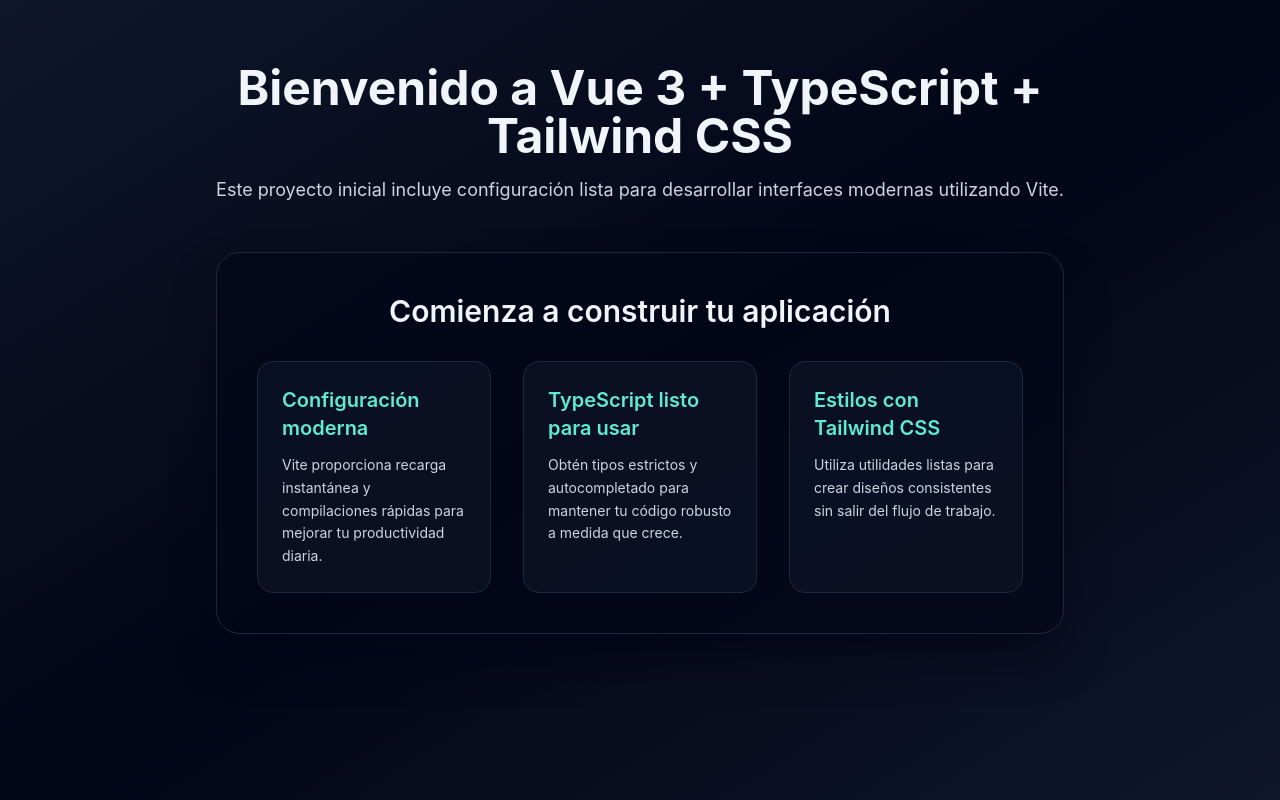
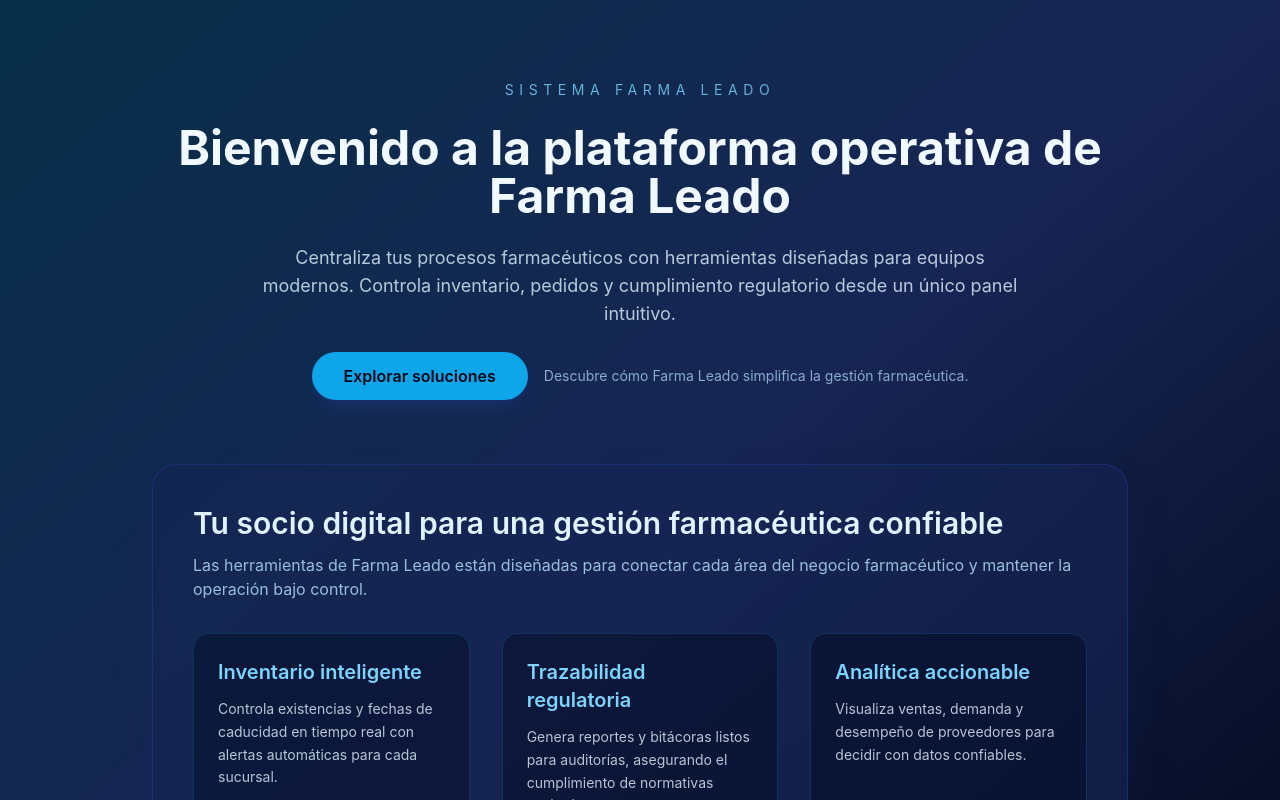
Before and after one commit to claudioAlmodovar/proyectoIaIsaac, a Vue app in the folder frontend/: page / in a window 1280 px wide. Shown: the top 800 px of the page. Built offline with nearby package versions, Linux system fonts and the light colour scheme.

Commit message:
feat: refresh landing page for Farma Leado

```diff
--- a/frontend/src/App.vue
+++ b/frontend/src/App.vue
@@ -3,15 +3,42 @@
 </script>
 
 <template>
-  <main class="min-h-screen bg-gradient-to-br from-slate-900 via-slate-950 to-slate-900">
-    <section class="mx-auto flex max-w-4xl flex-col gap-12 px-6 py-16 text-center">
-      <header class="space-y-4">
-        <h1 class="text-4xl font-bold md:text-5xl">Bienvenido a Vue 3 + TypeScript + Tailwind CSS</h1>
-        <p class="text-lg text-slate-300">
-          Este proyecto inicial incluye configuración lista para desarrollar interfaces modernas utilizando Vite.
+  <main
+    class="min-h-screen bg-gradient-to-br from-sky-950 via-blue-950 to-slate-950 text-sky-50"
+  >
+    <section class="mx-auto flex max-w-5xl flex-col gap-16 px-6 py-20 text-center">
+      <header class="space-y-6">
+        <p class="text-sm uppercase tracking-[0.4em] text-sky-300/80">Sistema Farma Leado</p>
+        <h1 class="text-4xl font-bold leading-tight md:text-5xl">
+          Bienvenido a la plataforma operativa de Farma Leado
+        </h1>
+        <p class="mx-auto max-w-3xl text-lg text-sky-100/80">
+          Centraliza tus procesos farmacéuticos con herramientas diseñadas para equipos modernos.
+          Controla inventario, pedidos y cumplimiento regulatorio desde un único panel intuitivo.
         </p>
+        <div class="flex flex-wrap items-center justify-center gap-4">
+          <button
+            class="rounded-full bg-sky-500 px-8 py-3 text-base font-semibold text-slate-950 shadow-lg shadow-blue-900/40 transition hover:-translate-y-0.5 hover:bg-sky-400"
+            type="button"
+          >
+            Explorar soluciones
+          </button>
+          <span class="text-sm text-sky-200/70">
+            Descubre cómo Farma Leado simplifica la gestión farmacéutica.
+          </span>
+        </div>
       </header>
-      <HelloWorld msg="Comienza a construir tu aplicación" />
+      <HelloWorld msg="Tu socio digital para una gestión farmacéutica confiable" />
+      <footer class="space-y-3 text-sm text-sky-200/60">
+        <p>
+          Plataforma ficticia creada para demostrar un entorno de trabajo moderno con Vue, TypeScript y
+          Tailwind CSS.
+        </p>
+        <p>
+          Mantente atento a futuras funcionalidades como gestión de usuarios, reportes avanzados y flujos de
+          aprobación.
+        </p>
+      </footer>
     </section>
   </main>
 </template>
--- a/frontend/src/components/HelloWorld.vue
+++ b/frontend/src/components/HelloWorld.vue
@@ -7,34 +7,42 @@
 
 const features = [
   {
-    title: 'Configuración moderna',
+    title: 'Inventario inteligente',
     description:
-      'Vite proporciona recarga instantánea y compilaciones rápidas para mejorar tu productividad diaria.'
+      'Controla existencias y fechas de caducidad en tiempo real con alertas automáticas para cada sucursal.'
   },
   {
-    title: 'TypeScript listo para usar',
+    title: 'Trazabilidad regulatoria',
     description:
-      'Obtén tipos estrictos y autocompletado para mantener tu código robusto a medida que crece.'
+      'Genera reportes y bitácoras listos para auditorías, asegurando el cumplimiento de normativas sanitarias.'
   },
   {
-    title: 'Estilos con Tailwind CSS',
+    title: 'Analítica accionable',
     description:
-      'Utiliza utilidades listas para crear diseños consistentes sin salir del flujo de trabajo.'
+      'Visualiza ventas, demanda y desempeño de proveedores para decidir con datos confiables.'
   }
 ]
 </script>
 
 <template>
-  <section class="space-y-8 rounded-3xl border border-slate-800 bg-slate-950/60 p-10 shadow-2xl shadow-slate-950">
-    <h2 class="text-2xl font-semibold text-slate-100 md:text-3xl">{{ msg }}</h2>
+  <section
+    class="space-y-8 rounded-3xl border border-blue-900/60 bg-blue-950/60 p-10 text-left shadow-2xl shadow-blue-950/40 backdrop-blur"
+  >
+    <div class="space-y-3 text-center md:text-left">
+      <h2 class="text-2xl font-semibold text-sky-100 md:text-3xl">{{ msg }}</h2>
+      <p class="text-base text-sky-200/80">
+        Las herramientas de Farma Leado están diseñadas para conectar cada área del negocio farmacéutico y
+        mantener la operación bajo control.
+      </p>
+    </div>
     <div class="grid gap-8 md:grid-cols-3">
       <article
         v-for="feature in features"
         :key="feature.title"
-        class="space-y-3 rounded-2xl border border-slate-800 bg-slate-900/60 p-6 text-left"
+        class="space-y-3 rounded-2xl border border-sky-900/60 bg-slate-950/40 p-6"
       >
-        <h3 class="text-xl font-semibold text-teal-300">{{ feature.title }}</h3>
-        <p class="text-sm leading-relaxed text-slate-300">{{ feature.description }}</p>
+        <h3 class="text-xl font-semibold text-sky-300">{{ feature.title }}</h3>
+        <p class="text-sm leading-relaxed text-sky-100/80">{{ feature.description }}</p>
       </article>
     </div>
   </section>
```
